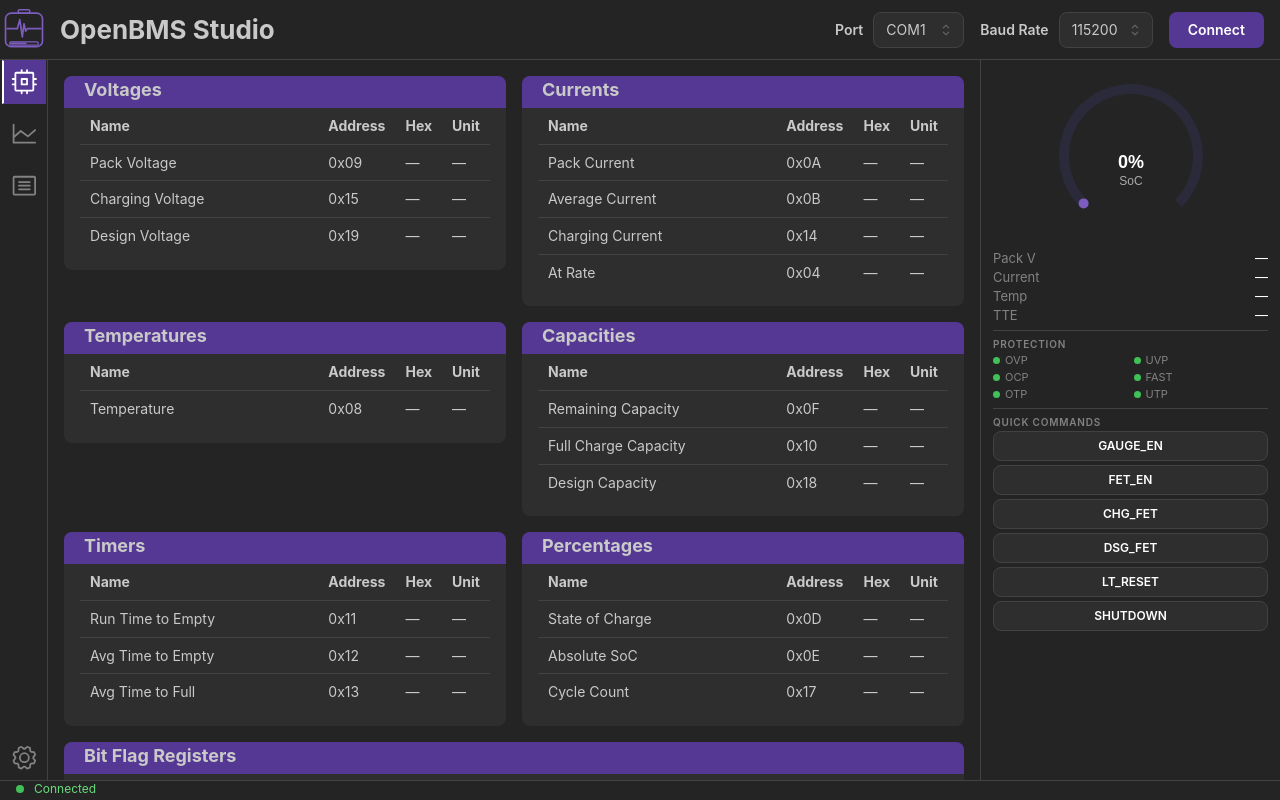
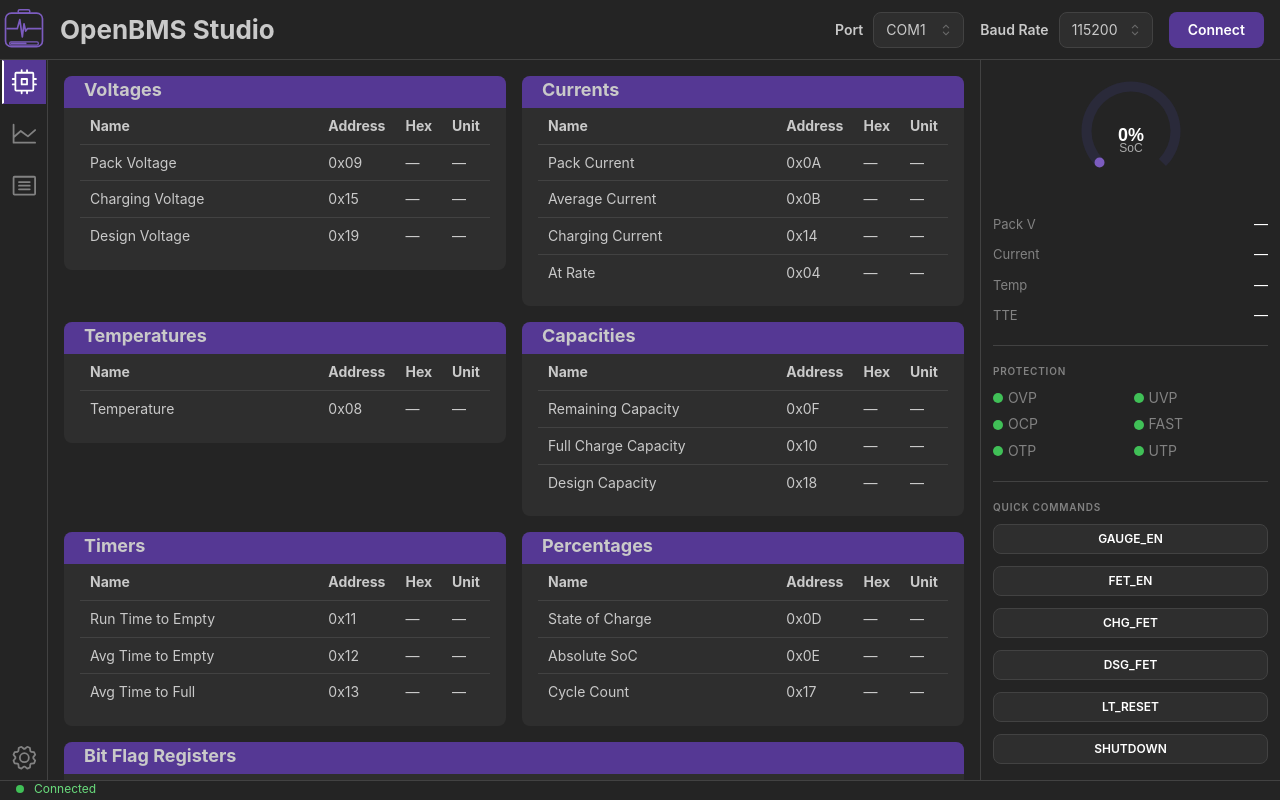
Before and after one commit to open-batt/openbms-studio, a React (Vite) app: page / in a window 1280 px wide. Shown: the top 800 px of the page. Built offline with nearby package versions, Linux system fonts and the light colour scheme.

Commit message:
fix: adjust aside spacing

```diff
--- a/src/components/Aside/index.tsx
+++ b/src/components/Aside/index.tsx
@@ -30,7 +30,7 @@ function StatRow({ label, value }: { label: string; value: string }) {
                 {label}
             </Text>
             <Text
-                size="13px"
+                size="sm"
                 c="white"
                 style={{ fontVariantNumeric: "tabular-nums" }}
             >
@@ -57,8 +57,8 @@ function SectionLabel({ children }: { children: string }) {
 function ProtectionFlag({ label, fault }: { label: string; fault: boolean }) {
     return (
         <Flex gap="5px" align="center">
-            <Led color={fault ? "red" : "green"} size={7} />
-            <Text size="11px" c={fault ? "red.4" : "dimmed"}>
+            <Led color={fault ? "red" : "green"} size={10} />
+            <Text size="sm" c={fault ? "red.4" : "dimmed"}>
                 {label}
             </Text>
         </Flex>
@@ -69,10 +69,10 @@ export function Aside() {
     const { data } = useBmsData();
 
     return (
-        <Stack h="100%" align="center" p="16px 12px" gap="8px">
+        <Stack h="100%" align="center" p="16px 12px" gap="lg">
             <Gauge value={data?.relative_soc ?? 0} unit="%" label="SoC" />
 
-            <Stack w="100%" gap="6px" mt="8px">
+            <Stack w="100%" gap="xs" mt="8px">
                 <StatRow
                     label="Pack V"
                     value={
@@ -95,7 +95,7 @@ export function Aside() {
 
             <Divider w="100%" />
 
-            <Stack w="100%" gap="6px">
+            <Stack w="100%" gap="sm">
                 <SectionLabel>Protection</SectionLabel>
                 <SimpleGrid cols={2} spacing="6px">
                     {PROTECTION_FLAGS.map(({ label, bit }) => (
@@ -115,7 +115,7 @@ export function Aside() {
 
             <Divider w="100%" />
 
-            <Stack w="100%" gap="4px">
+            <Stack w="100%" gap="sm">
                 <SectionLabel>Quick Commands</SectionLabel>
                 {QUICK_COMMANDS.map((cmd) => (
                     <Button
```
